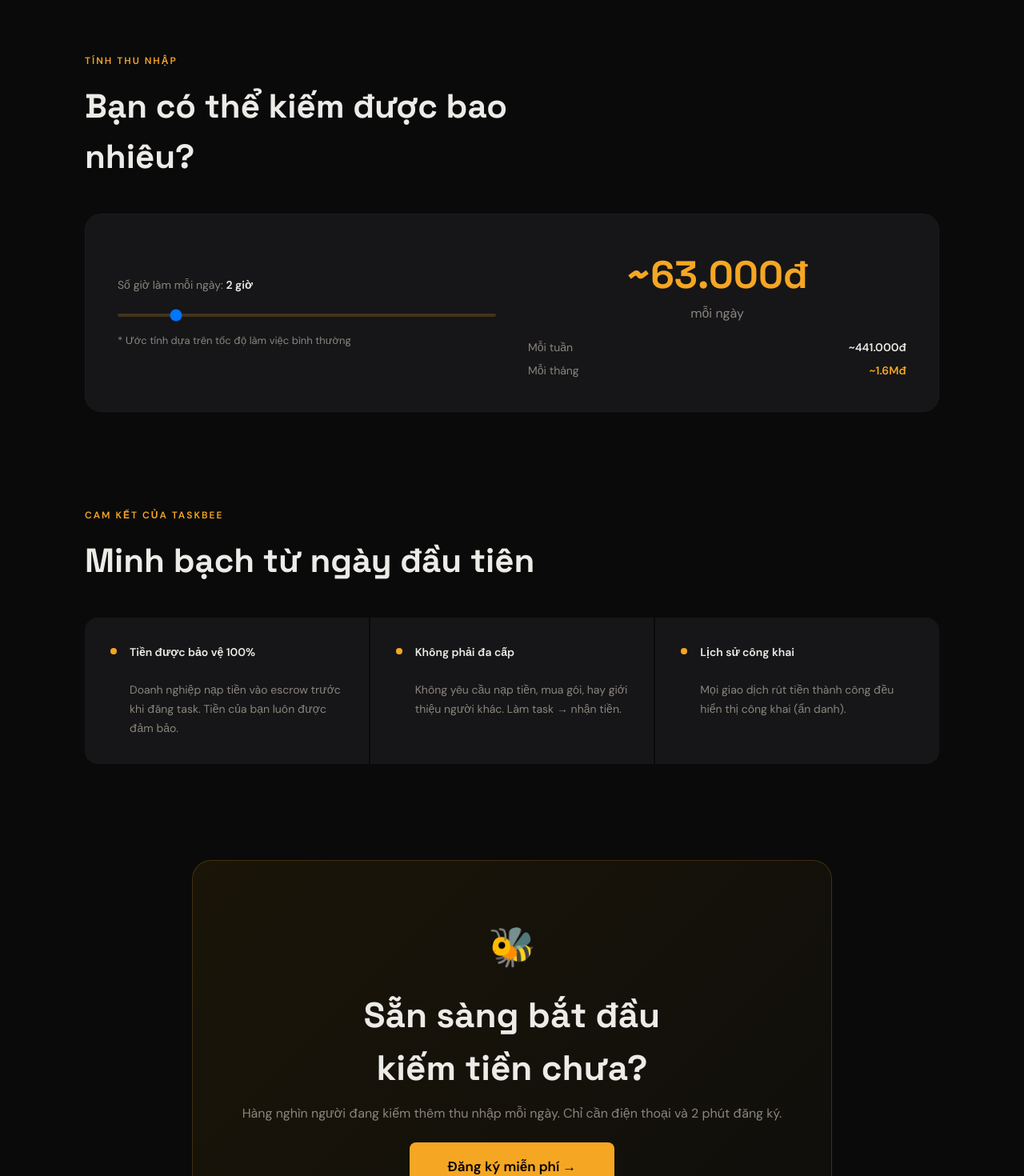
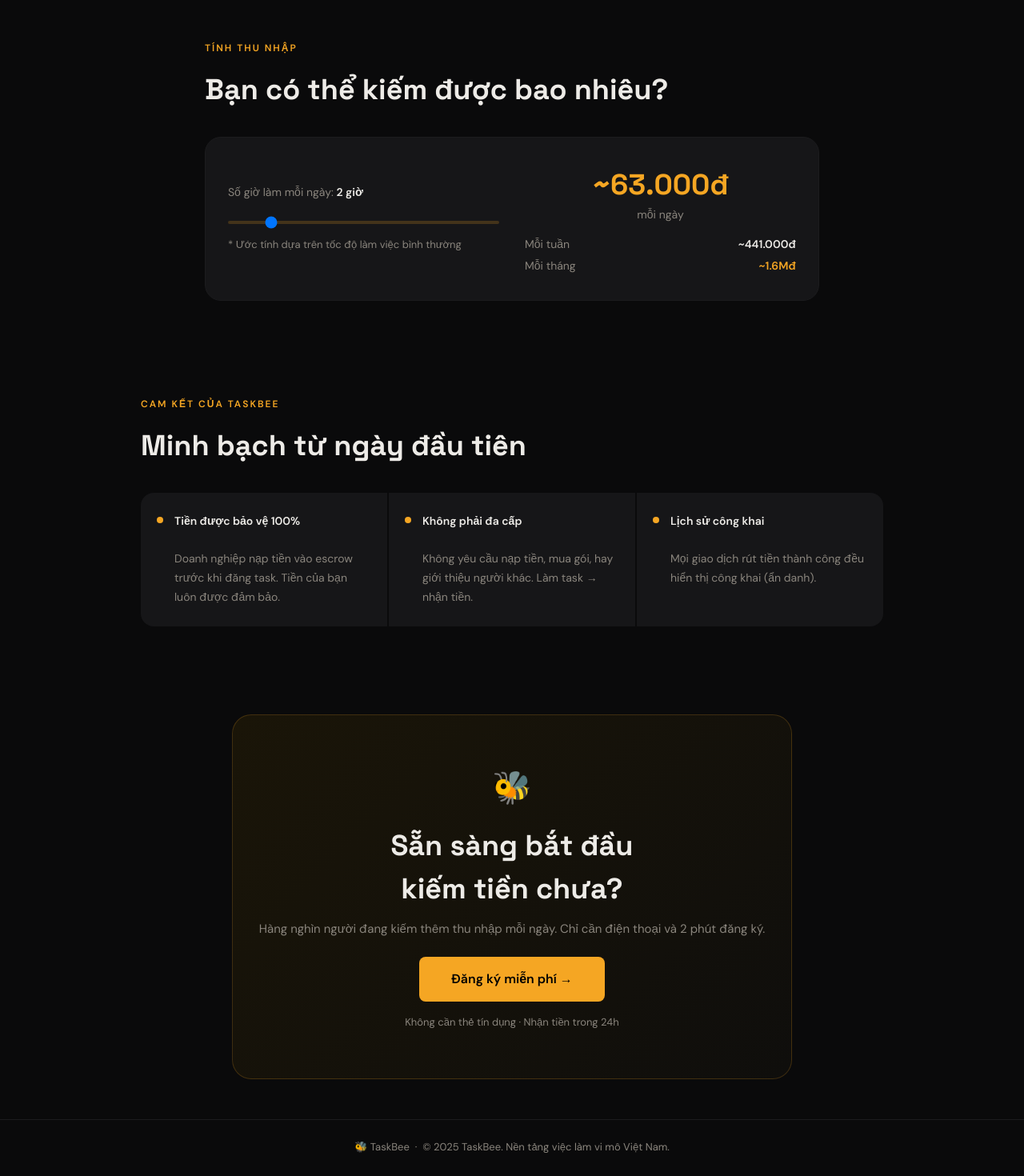
Before and after one commit to Thien-2008/taskbee, a Next.js app: page / in a window 1280 px wide. Shown: the part 1330-2800 px from the top of the page at 80% size. Built offline with nearby package versions, Linux system fonts and the light colour scheme.

Commit message:
Fix UI: reduce calculator size, fix typos, add user-select none

```diff
--- a/src/app/page.tsx
+++ b/src/app/page.tsx
@@ -6,7 +6,7 @@ export default function Home() {
     const canvasRef = useRef<HTMLCanvasElement>(null)
     const [hours, setHours] = useState(2)
 
-    // Canvas lục giác nền
+    // Canvas lục giác nền (giữ nguyên)
     useEffect(() => {
         const canvas = canvasRef.current
         if (!canvas) return
@@ -117,6 +117,7 @@ export default function Home() {
             background: '#0a0a0b',
             color: '#EDEBE7',
             overflowX: 'hidden',
+            userSelect: 'none',
         }}>
             <style>{`
                 @import url('https://fonts.googleapis.com/css2?family=Space+Grotesk:wght@400;500;600;700&family=DM+Sans:wght@400;500;600&display=swap');
@@ -147,6 +148,7 @@ export default function Home() {
                     cursor: pointer;
                     font-family: 'DM Sans', sans-serif;
                     transition: all 0.2s;
+                    user-select: none;
                 }
                 .btn-primary:hover { background: #FFC04D; transform: translateY(-1px); box-shadow: 0 8px 24px rgba(245,166,35,0.25); }
                 .btn-ghost {
@@ -160,6 +162,7 @@ export default function Home() {
                     cursor: pointer;
                     font-family: 'DM Sans', sans-serif;
                     transition: all 0.2s;
+                    user-select: none;
                 }
                 .btn-ghost:hover { border-color: var(--amber); color: var(--amber); }
                 .card-hover {
@@ -177,6 +180,7 @@ export default function Home() {
                 .fade-up { animation: fadeUp 0.7s ease both; }
                 @media (max-width: 680px) {
                     .hero-actions { flex-direction: column; align-items: center; }
+                    .calc-grid { grid-template-columns: 1fr !important; }
                 }
             `}</style>
 
@@ -185,7 +189,7 @@ export default function Home() {
 
             {/* Navigation */}
             <nav className="nav-glass" style={{ position: 'fixed', top: 0, left: 0, right: 0, zIndex: 100, display: 'flex', alignItems: 'center', justifyContent: 'space-between', padding: '14px 24px' }}>
-                <a href="#" style={{ fontFamily: "'Space Grotesk', sans-serif", fontWeight: 700, fontSize: 20, color: '#F5A623', textDecoration: 'none', display: 'flex', alignItems: 'center', gap: 8 }}>
+                <a href="#" style={{ fontFamily: "'Space Grotesk', sans-serif", fontWeight: 700, fontSize: 20, color: '#F5A623', textDecoration: 'none', display: 'flex', alignItems: 'center', gap: 8, userSelect: 'none' }}>
                     🐝 TaskBee
                 </a>
                 <button className="btn-primary">Đăng ký ngay</button>
@@ -211,16 +215,16 @@ export default function Home() {
             </section>
 
             {/* Cách hoạt động */}
-            <section style={{ position: 'relative', zIndex: 10, maxWidth: 1100, margin: '0 auto', padding: '60px 16px' }}>
+            <section style={{ position: 'relative', zIndex: 10, maxWidth: 960, margin: '0 auto', padding: '60px 16px' }}>
                 <div style={{ fontSize: 12, fontWeight: 600, letterSpacing: 2, textTransform: 'uppercase', color: '#F5A623', marginBottom: 16 }}>Cách hoạt động</div>
                 <h2 style={{ fontFamily: "'Space Grotesk', sans-serif", fontWeight: 700, fontSize: 'clamp(28px, 4vw, 42px)', maxWidth: 600, marginBottom: 40 }}>Ba bước để bắt đầu kiếm tiền ngay hôm nay</h2>
-                <div style={{ display: 'grid', gridTemplateColumns: 'repeat(auto-fit, minmax(250px, 1fr))', gap: 16 }}>
+                <div style={{ display: 'grid', gridTemplateColumns: 'repeat(auto-fit, minmax(240px, 1fr))', gap: 16 }}>
                     {[
                         { icon: '📱', num: '01', title: 'Đăng ký bằng số điện thoại', desc: '30 giây, không cần hồ sơ. Bất kỳ ai cũng có thể tham gia.' },
                         { icon: '✅', num: '02', title: 'Làm 5 task thử miễn phí', desc: 'Hệ thống đánh giá độ chính xác qua 5 task demo trước khi nhận việc thật.' },
                         { icon: '💰', num: '03', title: 'Nhận tiền trong 24 giờ', desc: 'Rút về MoMo hoặc ngân hàng bất cứ lúc nào, tối thiểu 50.000đ.' },
                     ].map(({ icon, num, title, desc }) => (
-                        <div key={num} className="card-hover" style={{ background: '#161618', border: '1px solid #1C1C1E', borderRadius: 16, padding: '36px 28px', position: 'relative', overflow: 'hidden' }}>
+                        <div key={num} className="card-hover" style={{ background: '#161618', border: '1px solid #1C1C1E', borderRadius: 16, padding: '28px 24px', position: 'relative', overflow: 'hidden' }}>
                             <div style={{ fontFamily: "'Space Grotesk', sans-serif", fontWeight: 700, fontSize: 64, color: 'rgba(245,166,35,0.06)', position: 'absolute', top: 12, right: 20, lineHeight: 1 }}>{num}</div>
                             <div style={{ width: 44, height: 44, background: 'rgba(245,166,35,0.1)', borderRadius: 12, display: 'flex', alignItems: 'center', justifyContent: 'center', fontSize: 20, marginBottom: 16 }}>{icon}</div>
                             <div style={{ fontFamily: "'Space Grotesk', sans-serif", fontWeight: 600, fontSize: 18, marginBottom: 8 }}>{title}</div>
@@ -231,24 +235,24 @@ export default function Home() {
             </section>
 
             {/* Calculator */}
-            <section style={{ position: 'relative', zIndex: 10, maxWidth: 1100, margin: '0 auto', padding: '60px 16px' }}>
+            <section style={{ position: 'relative', zIndex: 10, maxWidth: 800, margin: '0 auto', padding: '60px 16px' }}>
                 <div style={{ fontSize: 12, fontWeight: 600, letterSpacing: 2, textTransform: 'uppercase', color: '#F5A623', marginBottom: 16 }}>Tính thu nhập</div>
-                <h2 style={{ fontFamily: "'Space Grotesk', sans-serif", fontWeight: 700, fontSize: 'clamp(28px, 4vw, 42px)', maxWidth: 600, marginBottom: 40 }}>Bạn có thể kiếm được bao nhiêu?</h2>
-                <div style={{ background: '#161618', border: '1px solid #1C1C1E', borderRadius: 20, padding: 40, display: 'grid', gridTemplateColumns: '1fr 1fr', gap: 40, alignItems: 'center' }}>
+                <h2 style={{ fontFamily: "'Space Grotesk', sans-serif", fontWeight: 700, fontSize: 'clamp(24px, 3vw, 36px)', maxWidth: 600, marginBottom: 32 }}>Bạn có thể kiếm được bao nhiêu?</h2>
+                <div className="calc-grid" style={{ background: '#161618', border: '1px solid #1C1C1E', borderRadius: 20, padding: '32px 28px', display: 'grid', gridTemplateColumns: '1fr 1fr', gap: 32, alignItems: 'center' }}>
                     <div>
                         <div style={{ fontSize: 14, color: '#8A857D', marginBottom: 12 }}>Số giờ làm mỗi ngày: <strong style={{ color: '#EDEBE7' }}>{hours} giờ</strong></div>
                         <input type="range" min="1" max="8" value={hours} onChange={e => setHours(+e.target.value)}
-                            style={{ width: '100%', height: 4, background: 'rgba(245,166,35,0.2)', borderRadius: 2, outline: 'none', marginBottom: 20, WebkitAppearance: 'none' }} />
+                            style={{ width: '100%', height: 4, background: 'rgba(245,166,35,0.2)', borderRadius: 2, outline: 'none', marginBottom: 16, WebkitAppearance: 'none' }} />
                         <div style={{ fontSize: 13, color: '#8A857D' }}>* Ước tính dựa trên tốc độ làm việc bình thường</div>
                     </div>
                     <div style={{ textAlign: 'center' }}>
-                        <div style={{ fontFamily: "'Space Grotesk', sans-serif", fontWeight: 700, fontSize: 48, color: '#F5A623' }}>~{fmtCurrency(daily)}đ</div>
-                        <div style={{ color: '#8A857D', marginBottom: 20 }}>mỗi ngày</div>
-                        <div style={{ display: 'flex', justifyContent: 'space-between', fontSize: 14, marginTop: 8 }}>
+                        <div style={{ fontFamily: "'Space Grotesk', sans-serif", fontWeight: 700, fontSize: 36, color: '#F5A623' }}>~{fmtCurrency(daily)}đ</div>
+                        <div style={{ color: '#8A857D', marginBottom: 16, fontSize: 14 }}>mỗi ngày</div>
+                        <div style={{ display: 'flex', justifyContent: 'space-between', fontSize: 14, marginBottom: 6 }}>
                             <span style={{ color: '#8A857D' }}>Mỗi tuần</span>
                             <span style={{ fontWeight: 600 }}>~{fmtCurrency(weekly)}đ</span>
                         </div>
-                        <div style={{ display: 'flex', justifyContent: 'space-between', fontSize: 14, marginTop: 8 }}>
+                        <div style={{ display: 'flex', justifyContent: 'space-between', fontSize: 14 }}>
                             <span style={{ color: '#8A857D' }}>Mỗi tháng</span>
                             <span style={{ fontWeight: 600, color: '#F5A623' }}>~{(monthly / 1000000).toFixed(1)}Mđ</span>
                         </div>
@@ -257,16 +261,16 @@ export default function Home() {
             </section>
 
             {/* Trust */}
-            <section style={{ position: 'relative', zIndex: 10, maxWidth: 1100, margin: '0 auto', padding: '60px 16px' }}>
+            <section style={{ position: 'relative', zIndex: 10, maxWidth: 960, margin: '0 auto', padding: '60px 16px' }}>
                 <div style={{ fontSize: 12, fontWeight: 600, letterSpacing: 2, textTransform: 'uppercase', color: '#F5A623', marginBottom: 16 }}>Cam kết của TaskBee</div>
-                <h2 style={{ fontFamily: "'Space Grotesk', sans-serif", fontWeight: 700, fontSize: 'clamp(28px, 4vw, 42px)', maxWidth: 600, marginBottom: 40 }}>Minh bạch từ ngày đầu tiên</h2>
-                <div style={{ display: 'grid', gridTemplateColumns: 'repeat(auto-fit, minmax(250px, 1fr))', gap: 2, borderRadius: 16, overflow: 'hidden' }}>
+                <h2 style={{ fontFamily: "'Space Grotesk', sans-serif", fontWeight: 700, fontSize: 'clamp(24px, 3vw, 36px)', maxWidth: 600, marginBottom: 32 }}>Minh bạch từ ngày đầu tiên</h2>
+                <div style={{ display: 'grid', gridTemplateColumns: 'repeat(auto-fit, minmax(240px, 1fr))', gap: 2, borderRadius: 16, overflow: 'hidden' }}>
                     {[
                         { title: 'Tiền được bảo vệ 100%', desc: 'Doanh nghiệp nạp tiền vào escrow trước khi đăng task. Tiền của bạn luôn được đảm bảo.' },
                         { title: 'Không phải đa cấp', desc: 'Không yêu cầu nạp tiền, mua gói, hay giới thiệu người khác. Làm task → nhận tiền.' },
                         { title: 'Lịch sử công khai', desc: 'Mọi giao dịch rút tiền thành công đều hiển thị công khai (ẩn danh).' },
                     ].map(({ title, desc }) => (
-                        <div key={title} style={{ background: '#161618', padding: 32, display: 'flex', gap: 16, alignItems: 'flex-start' }}>
+                        <div key={title} style={{ background: '#161618', padding: '24px 20px', display: 'flex', gap: 14, alignItems: 'flex-start' }}>
                             <div style={{ width: 8, height: 8, borderRadius: '50%', background: '#F5A623', marginTop: 6, flexShrink: 0 }} />
                             <div style={{ fontSize: 14, color: '#8A857D', lineHeight: 1.7 }}><strong style={{ color: '#EDEBE7' }}>{title}</strong><br /><br />{desc}</div>
                         </div>
@@ -275,16 +279,16 @@ export default function Home() {
             </section>
 
             {/* CTA */}
-            <section style={{ position: 'relative', zIndex: 10, maxWidth: 800, margin: '60px auto', background: 'linear-gradient(135deg, #1a1508, #0f0e0c)', border: '1px solid rgba(245,166,35,0.2)', borderRadius: 24, padding: '72px 32px', textAlign: 'center' }}>
-                <div style={{ fontSize: 48, marginBottom: 16 }}>🐝</div>
-                <h2 style={{ fontFamily: "'Space Grotesk', sans-serif", fontWeight: 700, fontSize: 'clamp(28px, 4vw, 44px)', marginBottom: 12 }}>Sẵn sàng bắt đầu<br />kiếm tiền chưa?</h2>
-                <p style={{ color: '#8A857D', marginBottom: 24 }}>Hàng nghìn người đang kiếm thêm thu nhập mỗi ngày. Chỉ cần điện thoại và 2 phút đăng ký.</p>
-                <button className="btn-primary" style={{ fontSize: 17, padding: '18px 48px' }}>Đăng ký miễn phí →</button>
+            <section style={{ position: 'relative', zIndex: 10, maxWidth: 700, margin: '50px auto', background: 'linear-gradient(135deg, #1a1508, #0f0e0c)', border: '1px solid rgba(245,166,35,0.2)', borderRadius: 24, padding: '60px 24px', textAlign: 'center' }}>
+                <div style={{ fontSize: 40, marginBottom: 16 }}>🐝</div>
+                <h2 style={{ fontFamily: "'Space Grotesk', sans-serif", fontWeight: 700, fontSize: 'clamp(24px, 3vw, 36px)', marginBottom: 12 }}>Sẵn sàng bắt đầu<br />kiếm tiền chưa?</h2>
+                <p style={{ color: '#8A857D', marginBottom: 24, fontSize: 15 }}>Hàng nghìn người đang kiếm thêm thu nhập mỗi ngày. Chỉ cần điện thoại và 2 phút đăng ký.</p>
+                <button className="btn-primary" style={{ fontSize: 16, padding: '16px 40px' }}>Đăng ký miễn phí →</button>
                 <p style={{ fontSize: 13, color: '#8A857D', marginTop: 16 }}>Không cần thẻ tín dụng · Nhận tiền trong 24h</p>
             </section>
 
             {/* Footer */}
-            <footer style={{ position: 'relative', zIndex: 10, borderTop: '1px solid #1C1C1E', padding: 32, textAlign: 'center', fontSize: 13, color: '#8A857D' }}>
+            <footer style={{ position: 'relative', zIndex: 10, borderTop: '1px solid #1C1C1E', padding: 24, textAlign: 'center', fontSize: 13, color: '#8A857D' }}>
                 🐝 TaskBee &nbsp;·&nbsp; © 2025 TaskBee. Nền tảng việc làm vi mô Việt Nam.
             </footer>
         </div>
```
